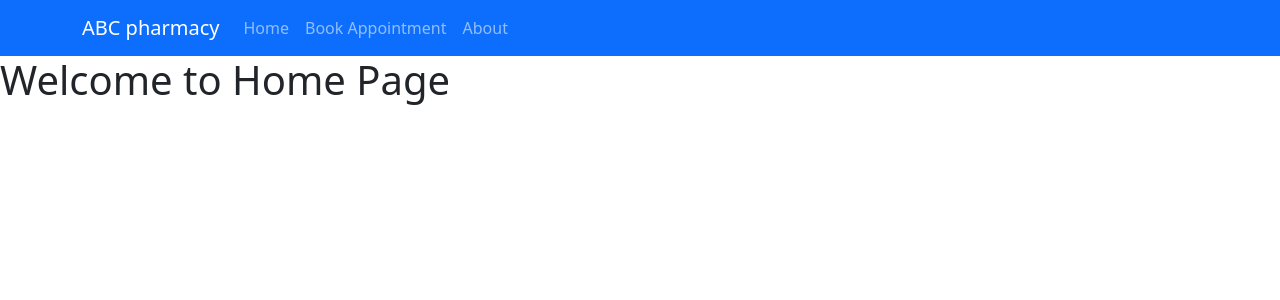
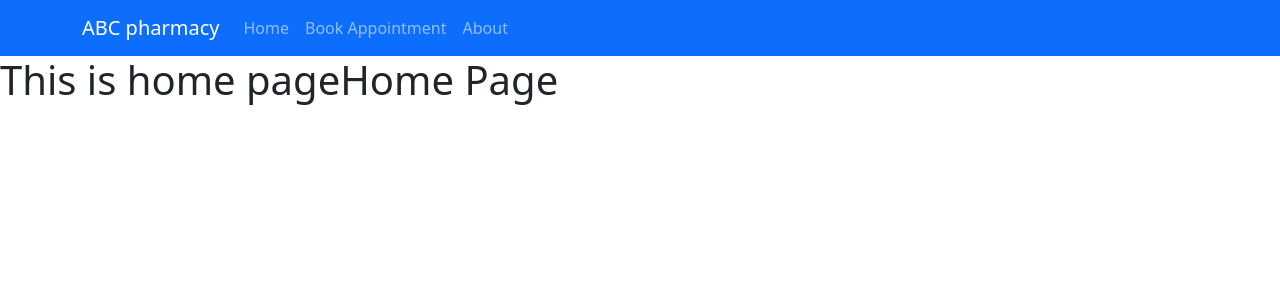
Before and after one commit to Kaushalgurung/doctor_appointment_client, a React (Create React App) app: page / in a window 1280 px wide. Shown: the top 300 px of the page. Built offline with nearby package versions, Linux system fonts and the light colour scheme.

Commit message:
updated home page again

```diff
--- a/src/Home/index.js
+++ b/src/Home/index.js
@@ -1,7 +1,7 @@
 export default function Home(){
     return(
         <div>
-            <h1>Welcome to Home Page</h1>
+            <h1>This is home pageHome Page</h1>
         </div>
     )
 }
```
